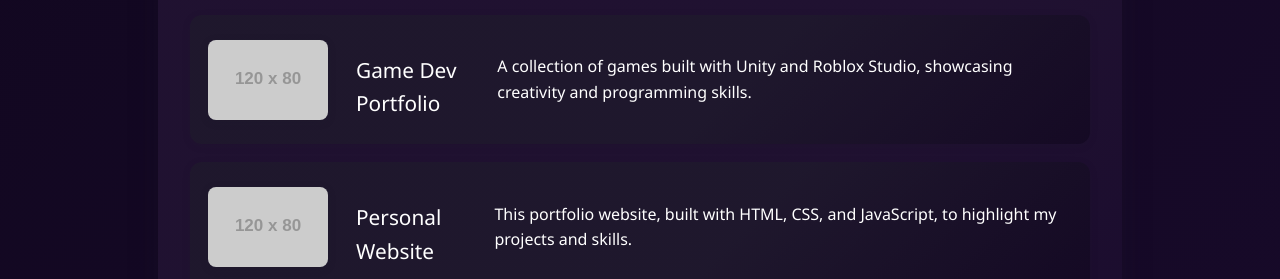
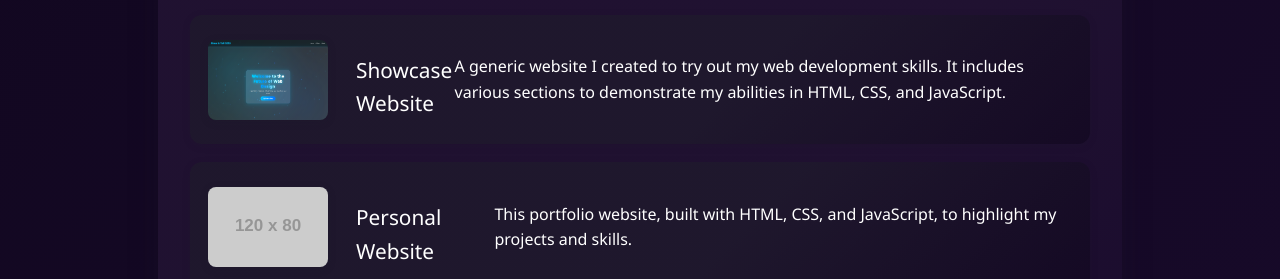
Before and after one commit to madslavxx/portfolio_website, a plain HTML site: page index.html in a window 1280 px wide. Shown: the part 521-800 px from the top of the page. Drawn offline with Linux system fonts and the light colour scheme; placeholder pictures from the web are drawn by us.

Commit message:
Update featured projects section with new showcase website details and image

```diff
--- a/index.html
+++ b/index.html
@@ -31,10 +31,11 @@
     <section class="container" id="featured-projects">
         <h2>Featured Projects</h2>
         <div>
-            <img src="https://placehold.co/120x80?text=Game+Dev" alt="Game Dev Portfolio"
+            <img src="/showcaseImage.png" alt="Game Dev Portfolio"
                 style="width:120px;height:80px;border-radius:8px;">
-            <h3>Game Dev Portfolio</h3>
-            <p>A collection of games built with Unity and Roblox Studio, showcasing creativity and programming skills.
+            <h3>Showcase Website</h3>
+            <p>A generic website I created to try out my web development skills. It includes various sections
+                to demonstrate my abilities in HTML, CSS, and JavaScript.</p>
             </p>
         </div>
         <div>
```
Also changed, not shown: showcaseImage.png (added).
